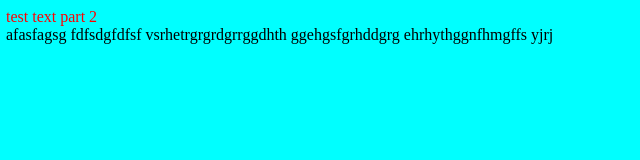
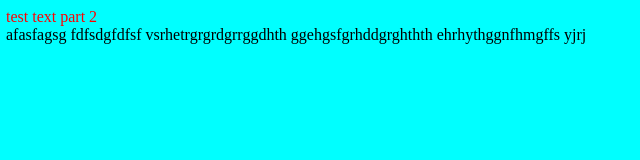
Before and after one commit to Timolansberry/Drone-ECommerce-Website, a plain HTML site: page html-files/index.html in a window 1280 px wide. Shown: the full height of the page, 2-642 px from the left. Drawn offline with Linux system fonts and the light colour scheme.

Commit message:
Update index.html

```diff
--- a/html-files/index.html
+++ b/html-files/index.html
@@ -15,7 +15,7 @@
     <div class="testing">test text part 2</div>
     afasfagsg fdfsdgfdfsf
     vsrhetrgrgrdgrrggdhth
-    ggehgsfgrhddgrg
+    ggehgsfgrhddgrghthth
     ehrhythggnfhmgffs
     yjrj
 </body>
```
